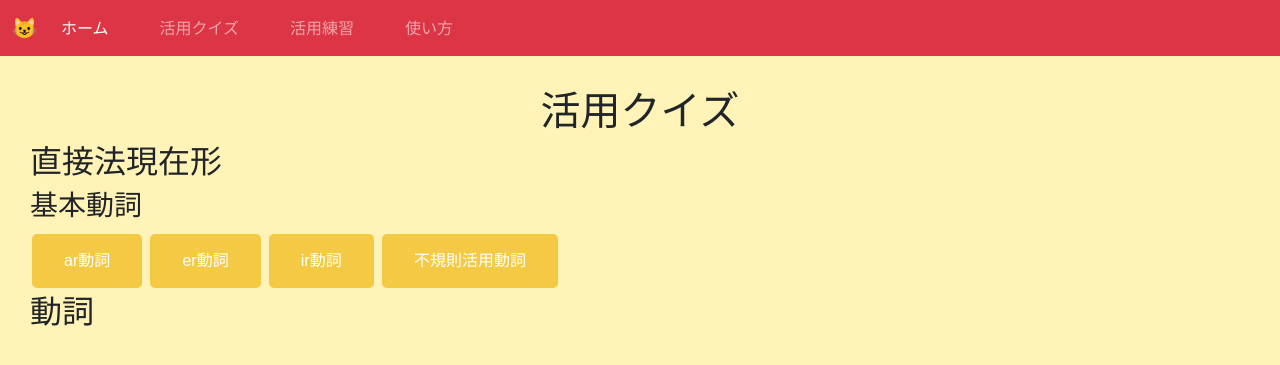
After one commit to WaffleCollege/team_nekoneko, a PHP site: page /quiz-list.html in a window 1280 px wide. The commit adds this page. Shown: the top 365 px of the page. Run offline with PHP 8.4, Linux system fonts and the light colour scheme.

Commit message:
ページとナビゲーションバーを追加しました

```diff
--- /dev/null
+++ b/quiz-list.css
@@ -0,0 +1,78 @@
+/*共通CSS スタート*/
+body{
+    background-color: #FFF3B8;
+  }
+
+  .home_top{
+    background-color: #F4CA44;
+    padding:30px;
+  }
+
+  h1{
+      text-align: center;
+      font-size: 100px;
+  }
+
+  .select_button{
+      display: flex;
+      justify-content: center;
+      margin-top: 20px;
+
+
+  }
+
+  .select_button button {
+      margin: 0 10px;
+      font-size: 50px;
+      padding: 15px 20px;
+  }
+
+  /*ページトップ設定　スタート*/
+  .page_title{
+    font-size:40px;
+  }
+  /*ページトップ設定終わり*/
+
+  /* ナビゲーション 設定 */
+  ul {
+    display: flex;
+
+  }
+
+  li {
+    list-style: none;
+  }
+  a {
+    display: block;
+    text-decoration: none;
+    color: white;
+    margin-right: 35px;
+  }
+
+  /*ナビゲーション設定　終わり*/
+
+  /*main_contents 設定スタート*/
+  .main_contents{
+    margin:30px;
+  }
+  /*main_contents 設定終わり*/
+
+  /*共通CSS終了*/
+
+  /*カテゴリボタンCSS 　スタート*/
+  .verb_category button {
+      background-color: #F4CA44; /* 背景色 */
+      color: white; /* 文字色 */
+      padding: 15px 32px; /* パディング */
+      text-align: center; /* 文字のアライメント */
+      text-decoration: none; /* 文字装飾 */
+      display: inline-block; /* ボタンの表示方法 */
+      font-size: 16px; /* フォントサイズ */
+      font-family: Arial, sans-serif; /* フォント */
+      margin: 4px 2px; /* 外側の余白 */
+      cursor: pointer; /* カーソル */
+      border: none; /* ボーダーなし */
+      border-radius: 5px; /* ボーダーの角丸 */
+  }
+
+  /*カテゴリボタン CSS終わり*/
--- /dev/null
+++ b/quiz-list.html
@@ -0,0 +1,77 @@
+<!DOCTYPE html>
+<html lang="ja">
+  <head>
+    <meta charset="utf-8" />
+    <!--Bootstrapスタート-->
+    <meta name="viewport" content="width=device-width, initial-scale=1" />
+    <link
+      href="https://cdn.jsdelivr.net/npm/bootstrap@5.3.0/dist/css/bootstrap.min.css"
+      rel="stylesheet"
+      integrity="sha384-9ndCyUaIbzAi2FUVXJi0CjmCapSmO7SnpJef0486qhLnuZ2cdeRhO02iuK6FUUVM"
+      crossorigin="anonymous"
+    />
+
+    <!--Bootstrap終わり-->
+    <link rel="stylesheet" href="quiz-list.css" />
+    <title>問題リスト</title>
+  </head>
+
+  <body>
+    <!--bootstrap navbar スタート-->
+    <nav class="navbar navbar-expand-lg bg-danger navbar-dark">
+      <div class="container-fluid">
+        <a class="navbar-brand" href="index.html">😺</a>
+        <!--たぶんロゴ入れるところ-->
+        <button
+          class="navbar-toggler"
+          type="button"
+          data-bs-toggle="collapse"
+          data-bs-target="#navbarNav"
+          aria-controls="navbarNav"
+          aria-expanded="false"
+          aria-label="Toggle navigation"
+        >
+          <span class="navbar-toggler-icon"></span>
+        </button>
+        <div class="collapse navbar-collapse" id="navbarNav">
+          <ul class="navbar-nav">
+            <li class="nav-item">
+              <a class="nav-link active" aria-current="page" href="index.html"
+                >ホーム</a
+              >
+            </li>
+            <li class="nav-item">
+              <a class="nav-link" href="quiz-list.html">活用クイズ</a>
+            </li>
+            <li class="nav-item">
+              <a class="nav-link" href="input-list.html">活用練習</a>
+            </li>
+            <li class="nav-item">
+              <a class="nav-link" href="about.html">使い方</a>
+            </li>
+          </ul>
+        </div>
+      </div>
+    </nav>
+    <!--Bootstrap　navbar終わり！-->
+    <div class="main_contents">
+      <h1 class="page_title">活用クイズ</h1>
+      <h2>直接法現在形</h2>
+      <h3>基本動詞</h3>
+      <div button class="verb_category">
+        <button onclick="loction.href='quiz.html'">ar動詞</button>
+        <button onclick="loction.href='quiz.html'">er動詞</button>
+        <button onclick="loction.href='quiz.html'">ir動詞</button>
+        <button onclick="location.href='quiz.html'">不規則活用動詞</button>
+      </div>
+      <h2>動詞</h2>
+    </div>
+    <!--Bootstrap-->
+    <script
+      src="https://cdn.jsdelivr.net/npm/bootstrap@5.3.0/dist/js/bootstrap.bundle.min.js"
+      integrity="sha384-geWF76RCwLtnZ8qwWowPQNguL3RmwHVBC9FhGdlKrxdiJJigb/j/68SIy3Te4Bkz"
+      crossorigin="anonymous"
+    ></script>
+    <!--Bootstrap終了-->
+  </body>
+</html>
```
Also changed, not shown: about.css (added, +60 -0 lines), about.html (added, +69 -0 lines), input-list.css (added, +76 -0 lines), input-list.html (added, +77 -0 lines), quiz_arverbs_level1.js (added, +18 -0 lines), style.css (+24 -0 lines).
